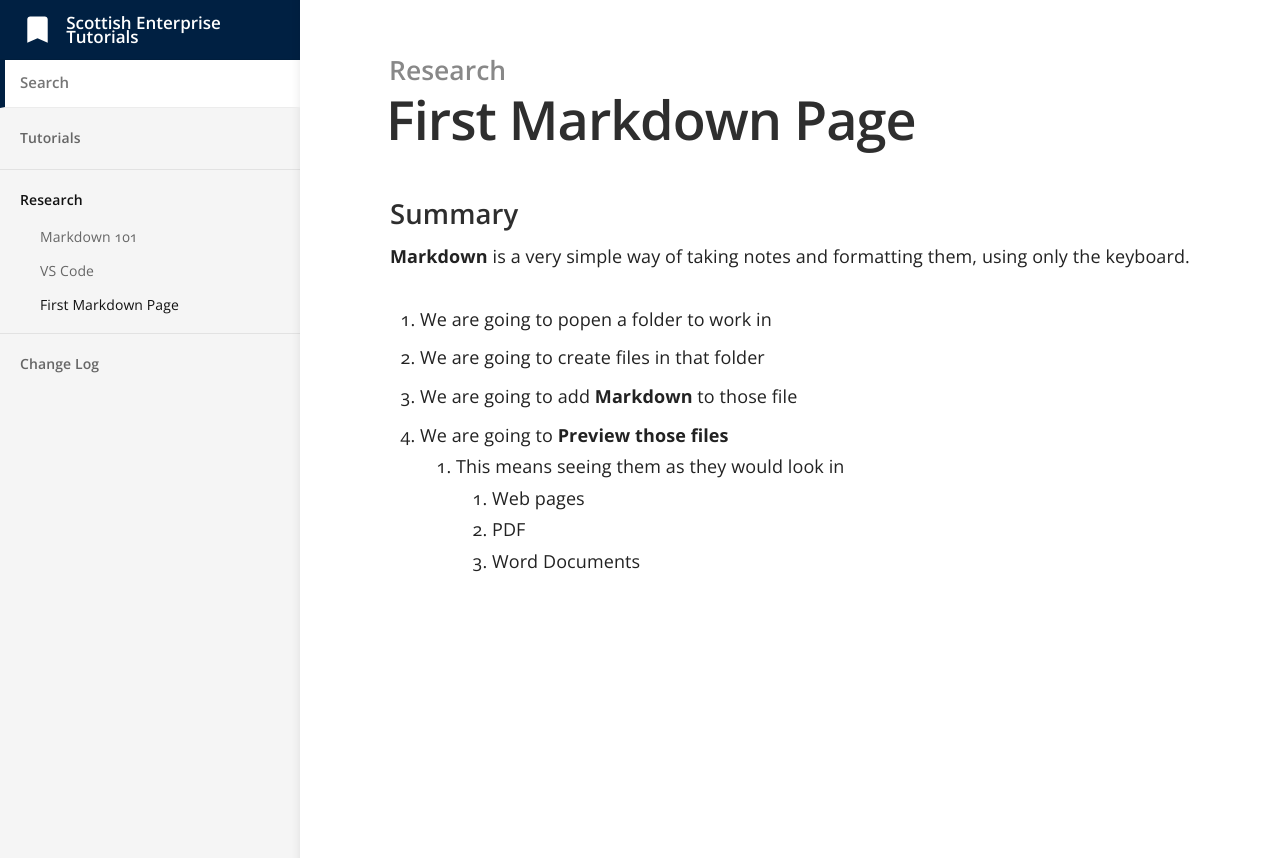
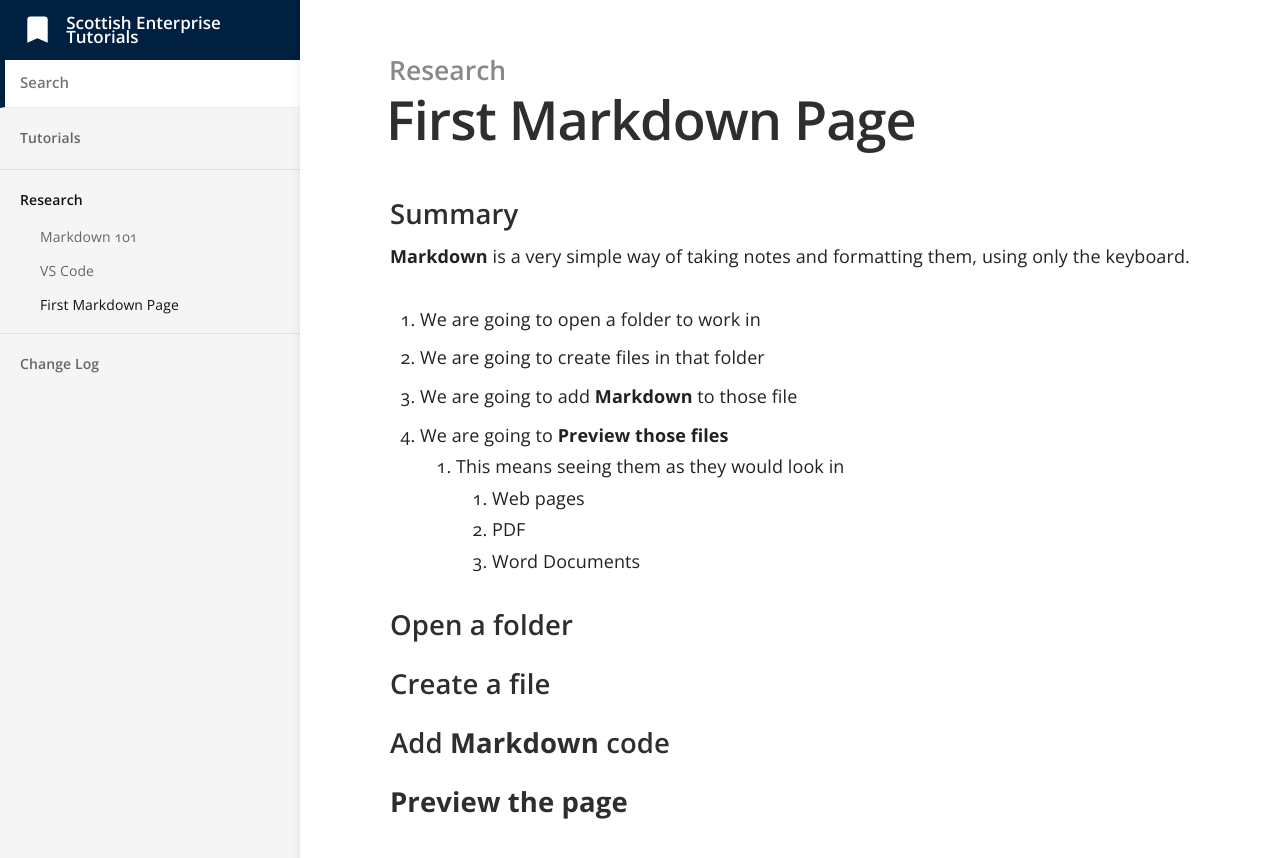
Before and after one commit to scotentSD/Tutorials, a Jekyll site: the page built from _docs/Content/MarkdownPage.md, in a window 1280 px wide. Shown: the top 858 px of the page. Built offline with Jekyll 4.4.1, drawn with Linux system fonts in a browser that asks for light colours.

Commit message:
Update MarkdownPage.md
mk

```diff
--- a/_docs/Content/MarkdownPage.md
+++ b/_docs/Content/MarkdownPage.md
@@ -6,7 +6,7 @@ order: 3
 ## Summary
 **Markdown** is a very simple way of taking notes and formatting them, using only the keyboard.
 
-1. We are going to popen a folder to work in
+1. We are going to open a folder to work in
 2. We are going to create files in that folder
 3. We are going to add **Markdown** to those file
 4. We are going to **Preview those files**
@@ -14,3 +14,12 @@ order: 3
       1. Web pages
       2. PDF
       3. Word Documents
+
+
+## Open a folder
+
+## Create a file
+
+## Add **Markdown** code
+
+## **Preview the page**
```
